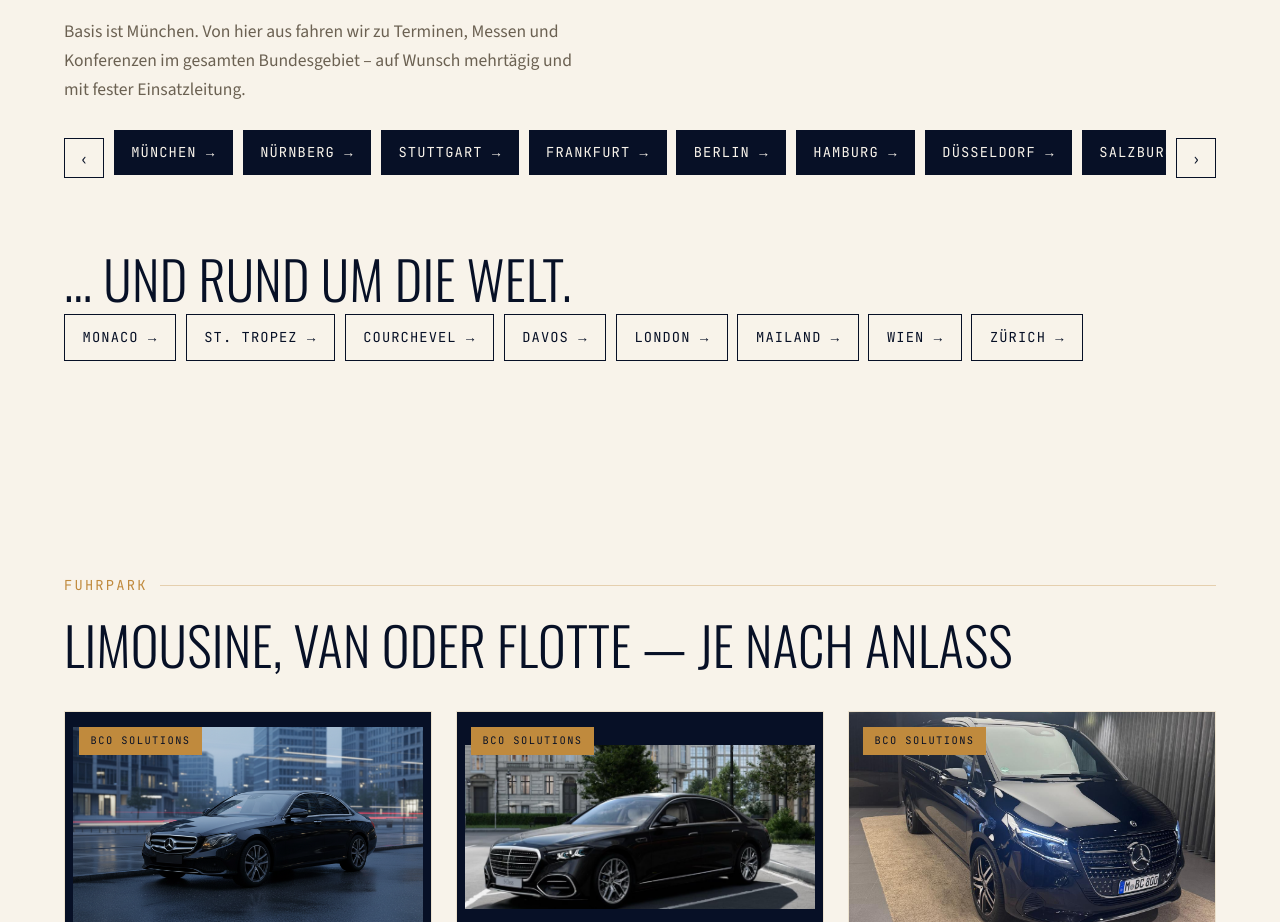
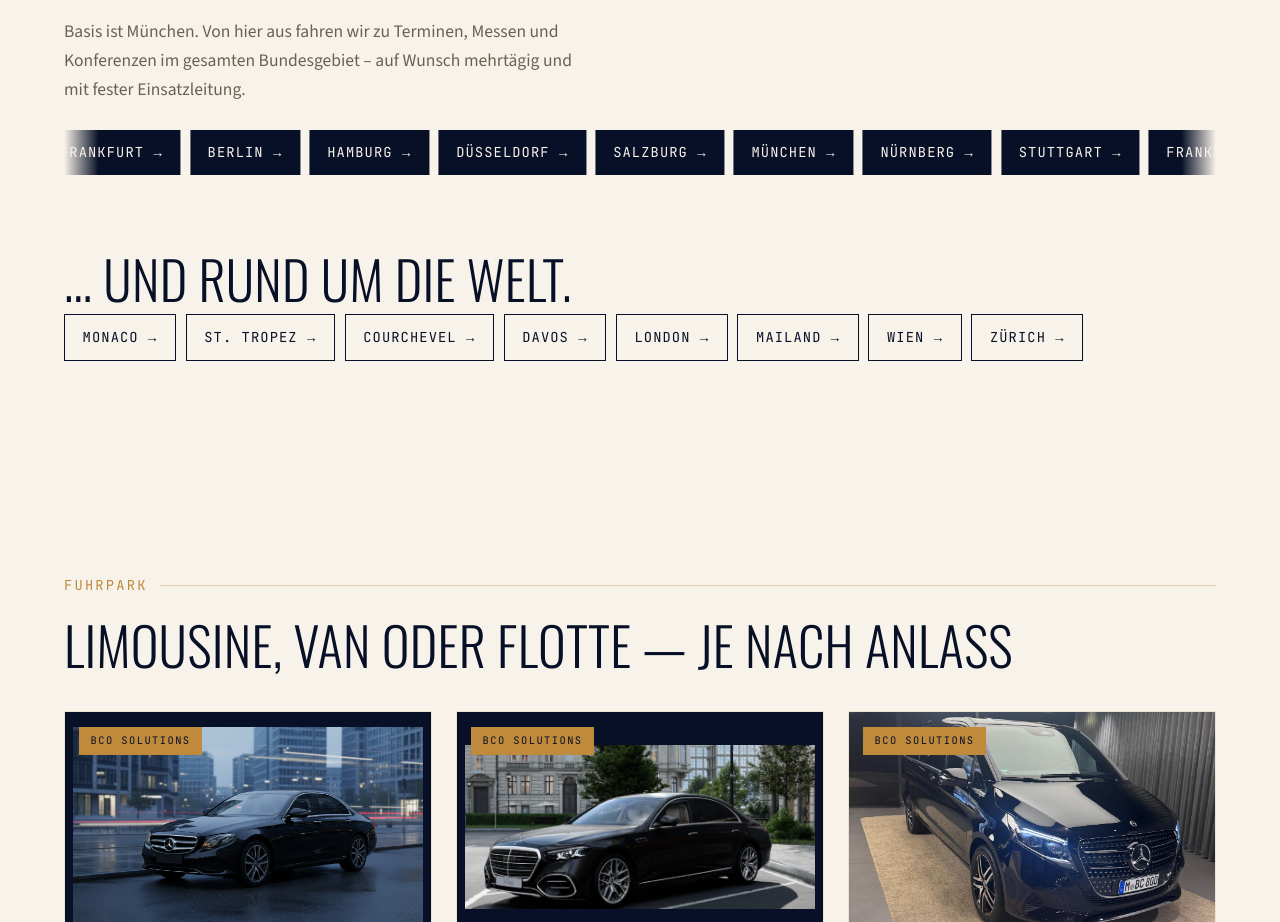
Before and after one commit to metur100/Business.Connect.Solutions, a React (Vite) app: page / in a window 1280 px wide. Shown: the part 2772-3694 px from the top of the page. Built offline with nearby package versions, Linux system fonts and the light colour scheme.

Commit message:
Einsatzgebiet fix

```diff
--- a/src/pages/Home.tsx
+++ b/src/pages/Home.tsx
@@ -7,16 +7,9 @@ import { useLanguage } from '../i18n/LanguageContext'
 import { fleetImages } from '../data/fleetImages'
 
 export default function Home() {
-  const railRef = useRef<HTMLDivElement>(null)
   const heroMediaRef = useRef<HTMLDivElement>(null)
   const { t, content } = useLanguage()
   const { dossier, services, fleet, onDemand, regions, worldwide, events } = content
-
-  function scrollRail(dir: number) {
-    const el = railRef.current
-    if (!el) return
-    el.scrollBy({ left: dir * Math.min(el.clientWidth * 0.8, 480), behavior: 'smooth' })
-  }
 
   useEffect(() => {
     const media = heroMediaRef.current
@@ -145,20 +138,22 @@ export default function Home() {
           <p className="muted" style={{ maxWidth: '60ch', marginTop: '1rem' }}>
             {t('home.reachText')}
           </p>
-          <div className="rail-carousel">
-            <button className="rail-nav" aria-label="←" onClick={() => scrollRail(-1)}>‹</button>
-            <div className="rail" role="list" ref={railRef}>
-              {regions.map((r) => (
-                <Link className="rail__item" role="listitem" to={`/anfrage?ziel=${encodeURIComponent(r)}`} key={r}>{r} →</Link>
+          <div className="ticker-container" role="region" aria-label={t('home.reachH2a')}>
+            <div className="ticker-track">
+              {[...regions, ...regions, ...regions, ...regions].map((r, i) => (
+                <Link className="rail__item" to={`/anfrage?ziel=${encodeURIComponent(r)}`} key={`${r}-${i}`}>
+                  {r} →
+                </Link>
               ))}
             </div>
-            <button className="rail-nav" aria-label="→" onClick={() => scrollRail(1)}>›</button>
           </div>
 
           <h2 className="h" style={{ marginTop: 'clamp(2rem,5vw,3.5rem)' }}>{t('home.reachH2b')}</h2>
-          <div className="rail rail--outline" role="list">
+          <div className="rail--static rail--outline" role="list">
             {worldwide.map((r) => (
-              <Link className="rail__item" role="listitem" to={`/anfrage?ziel=${encodeURIComponent(r)}`} key={r}>{r} →</Link>
+              <Link className="rail__item" role="listitem" to={`/anfrage?ziel=${encodeURIComponent(r)}`} key={r}>
+                {r} →
+              </Link>
             ))}
           </div>
         </div>
--- a/src/styles/global.css
+++ b/src/styles/global.css
@@ -309,6 +309,34 @@ a.card:hover { background: var(--white); }
 a.card:hover .card__more { color: var(--brass); }
 
 /* ---- Destination rail ---- */
+.ticker-container {
+  overflow: hidden;
+  width: 100%;
+  padding-block: 0.5rem 1.25rem;
+  mask-image: linear-gradient(to right, transparent, black 3%, black 97%, transparent);
+  -webkit-mask-image: linear-gradient(to right, transparent, black 3%, black 97%, transparent);
+}
+.ticker-track {
+  display: flex;
+  gap: 0.6rem;
+  width: max-content;
+  animation: marquee 35s linear infinite;
+}
+.ticker-track:hover {
+  animation-play-state: paused;
+}
+@keyframes marquee {
+  0% { transform: translateX(0); }
+  100% { transform: translateX(-50%); }
+}
+
+.rail--static {
+  display: flex;
+  flex-wrap: wrap;
+  gap: 0.6rem;
+  padding-block: 0.5rem 1.25rem;
+}
+
 .rail-carousel { display: flex; align-items: center; gap: 0.6rem; }
 .rail { display: flex; gap: 0.6rem; overflow-x: auto; padding-block: 0.5rem 1.25rem; scrollbar-width: thin; scroll-snap-type: x proximity; flex: 1; min-width: 0; }
 .rail__item {
```
